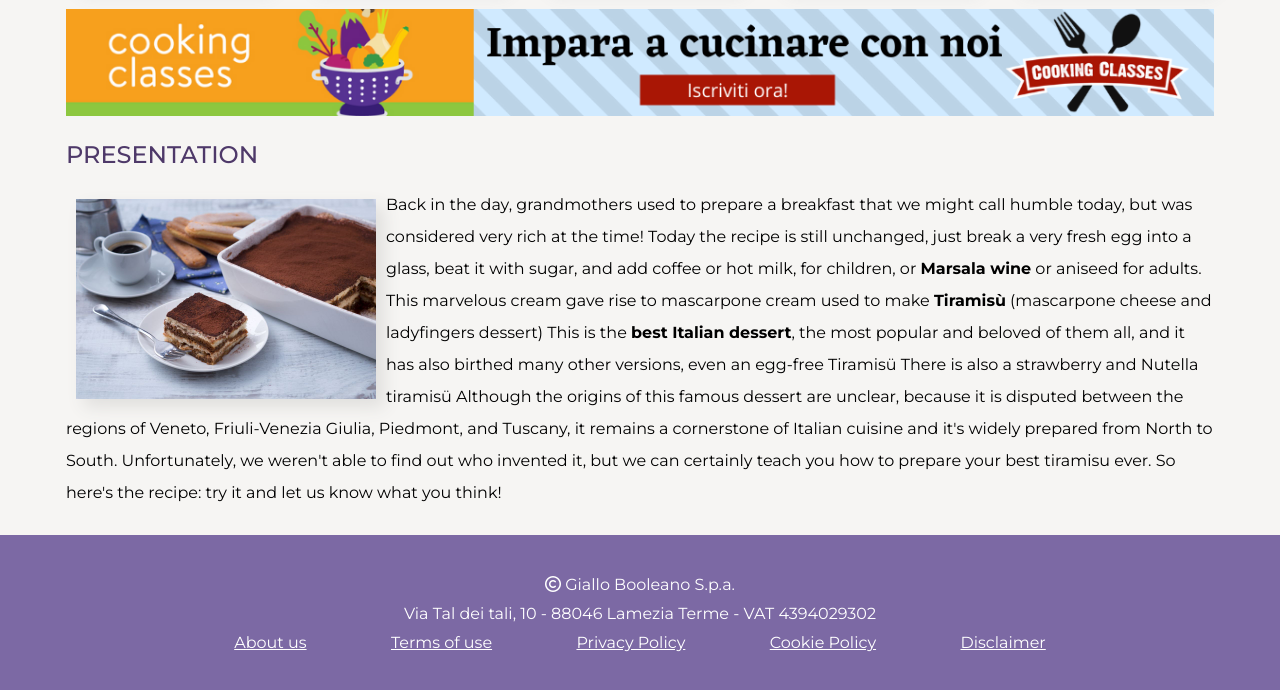
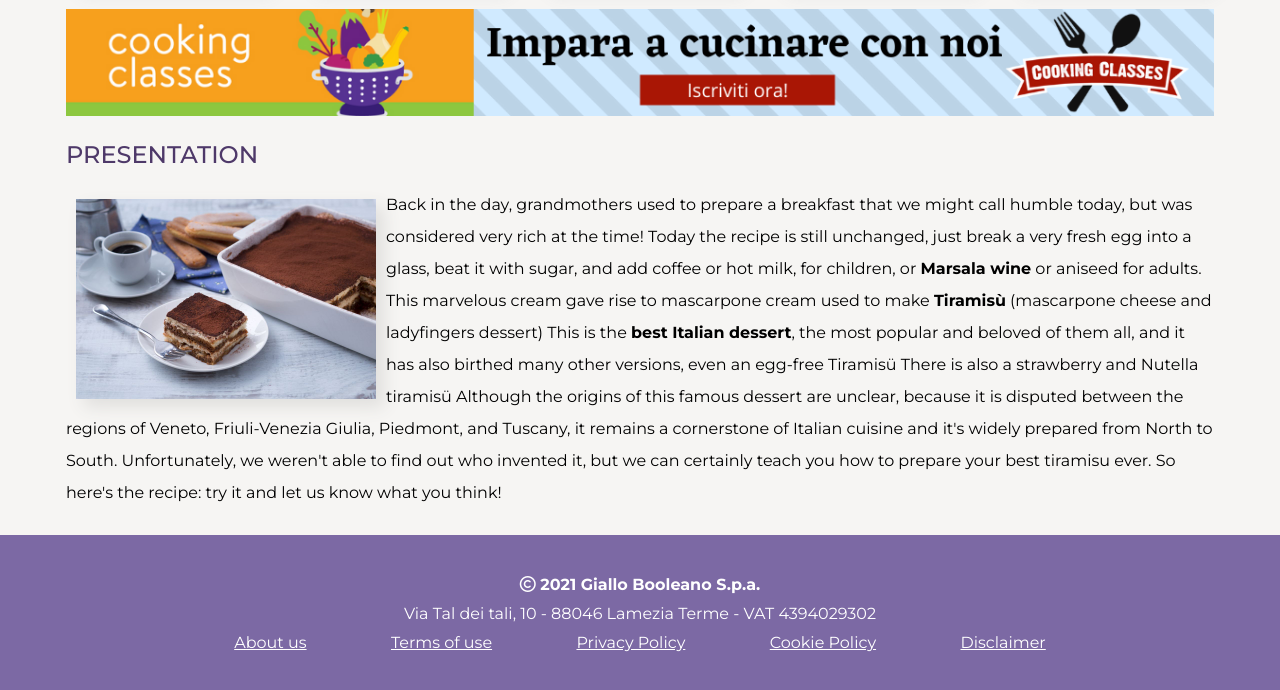
Before and after one commit to ManuelLantieri/htmlcss-responsive-layout, a plain HTML site: page index.html in a window 1280 px wide. Shown: the part 670-1360 px from the top of the page. Drawn offline with Linux system fonts and the light colour scheme.

Commit message:
fix:agency name font wight

```diff
--- a/css/style.css
+++ b/css/style.css
@@ -204,6 +204,8 @@ footer{
 .agency-name{
     text-align: center;
     margin: 10px;
+    font-size: 16px;
+    font-weight: 700;
 }
 
 .link a{
--- a/index.html
+++ b/index.html
@@ -79,7 +79,7 @@
     <footer>
         <div class="address">
             <div class="agency-name">
-                <i class="fa-regular fa-copyright"></i> Giallo Booleano S.p.a.
+                <i class="fa-regular fa-copyright"></i> 2021 Giallo Booleano S.p.a.
             </div>
             <div class="sreet-address">
                 Via Tal dei tali, 10 - 88046 Lamezia Terme - VAT 4394029302
```
